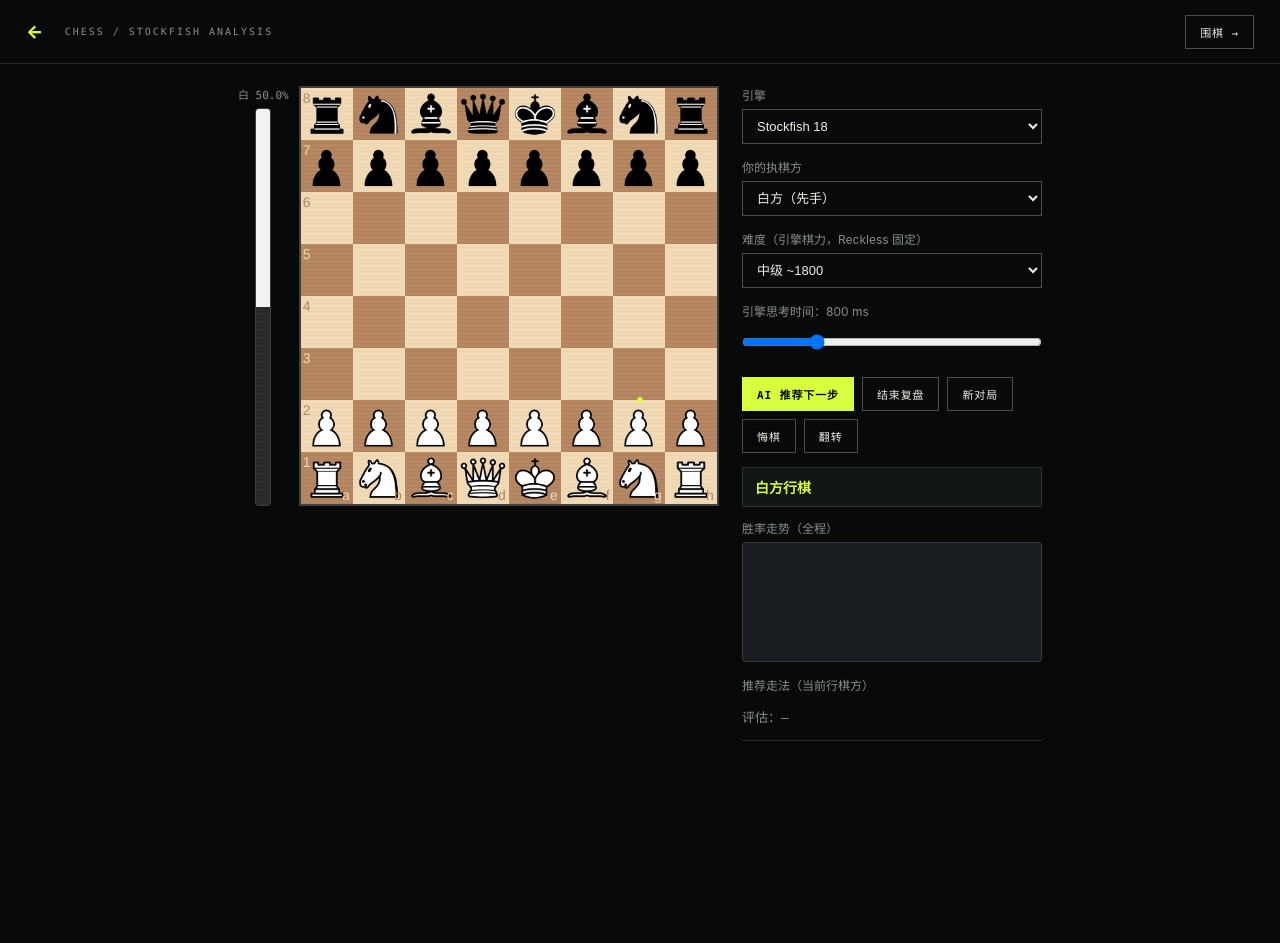
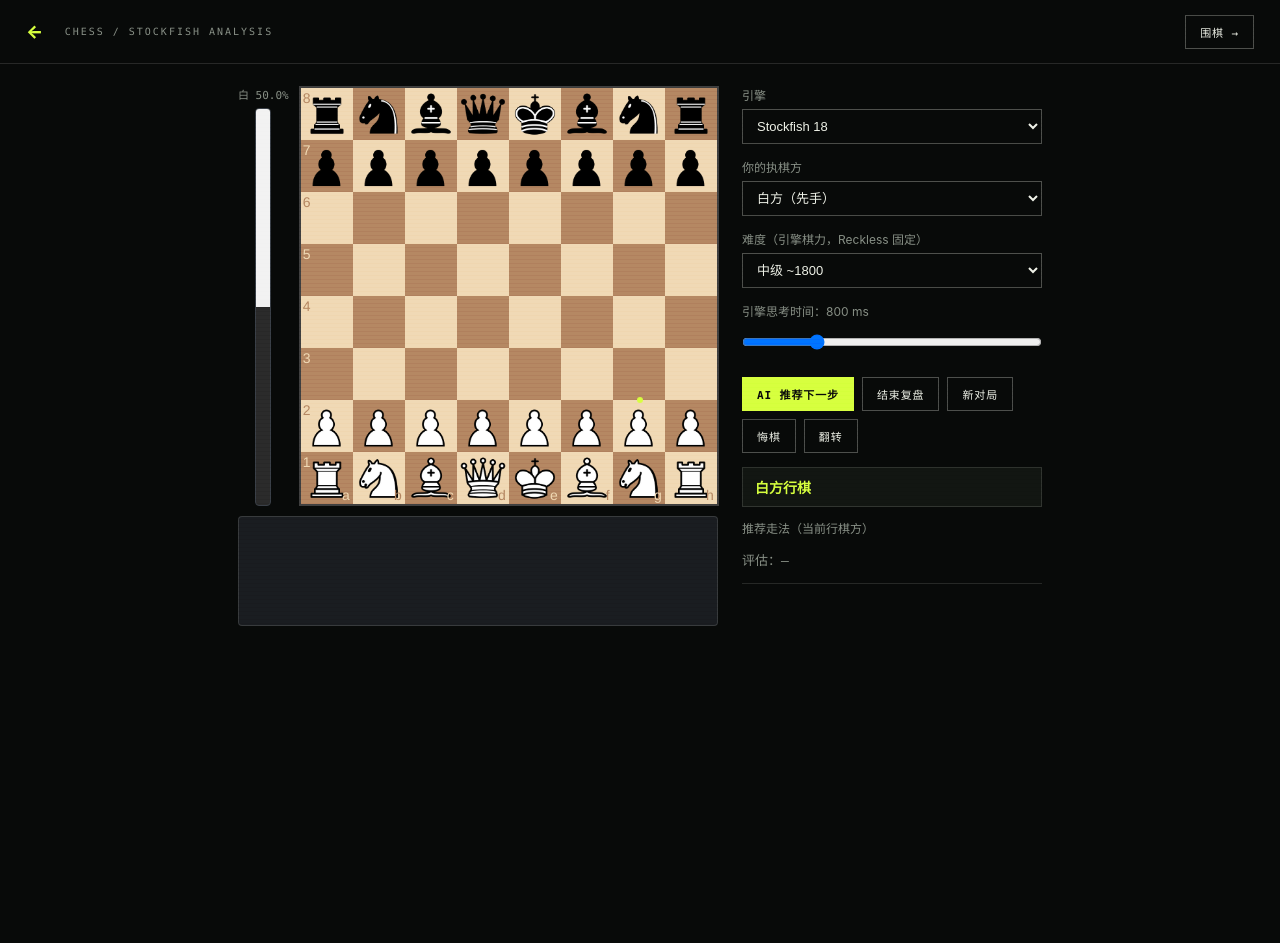
Before and after one commit to TommyDucx/star-ai-board, a website: page public/chess.html in a window 1280 px wide. After the commit the page ends 819 px from the top, so only its background shows below. Drawn offline with Linux system fonts and the light colour scheme.

Commit message:
feat: 国际象棋胜率走势图移到棋盘正下方（宽度与棋盘对齐，高度自适应）+ 首页到 chess 公网跳转验证

```diff
--- a/public/chess.html
+++ b/public/chess.html
@@ -46,12 +46,18 @@
 </div>
 
 <div class="chess-wrap enter-node">
-  <div class="board-card" style="display:flex;gap:10px;align-items:stretch">
-    <div class="eval-col">
-      <div id="evalpct">白 50.0%</div>
-      <div id="evalwrap"><div id="evalfill"></div></div>
+  <div class="board-card">
+    <div style="display:flex;gap:10px;align-items:stretch">
+      <div class="eval-col">
+        <div id="evalpct">白 50.0%</div>
+        <div id="evalwrap"><div id="evalfill"></div></div>
+      </div>
+      <div id="board"></div>
     </div>
-    <div id="board"></div>
+    <!-- 胜率走势图：棋盘正下方，宽度与棋盘对齐 -->
+    <div style="margin-top:10px">
+      <canvas id="evalchart" style="width:100%;height:110px;display:block;border:1px solid var(--line);border-radius:4px;background:#1a1d21;"></canvas>
+    </div>
   </div>
 
   <div class="panel">
@@ -85,9 +91,6 @@
     </div>
     <div class="status" id="status">准备就绪</div>
     <div class="thinking" id="thinking">Stockfish 分析中…</div>
-    <div class="row" style="margin-top:12px"><label>胜率走势（全程）</label>
-      <canvas id="evalchart" style="width:100%;height:120px;display:block;border:1px solid var(--line);border-radius:4px;background:#1a1d21;"></canvas>
-    </div>
     <div class="row" style="margin-top:12px"><label>推荐走法（当前行棋方）</label><div id="cands"></div></div>
     <div class="row"><div id="evaltxt" style="font-size:13px;color:var(--muted);font-family:monospace">评估：—</div></div>
     <div class="row moves"><table id="movelist"><tbody></tbody></table></div>
--- a/public/js/chess.js
+++ b/public/js/chess.js
@@ -288,7 +288,7 @@
     const cv = document.getElementById("evalchart");
     if (!cv) return;
     const dpr = window.devicePixelRatio || 1;
-    const cssW = cv.clientWidth || 280, cssH = 120;
+    const cssW = cv.clientWidth || 280, cssH = cv.clientHeight || 110;
     if (cv.width !== Math.round(cssW * dpr) || cv.height !== Math.round(cssH * dpr)) {
       cv.width = Math.round(cssW * dpr);
       cv.height = Math.round(cssH * dpr);
```
